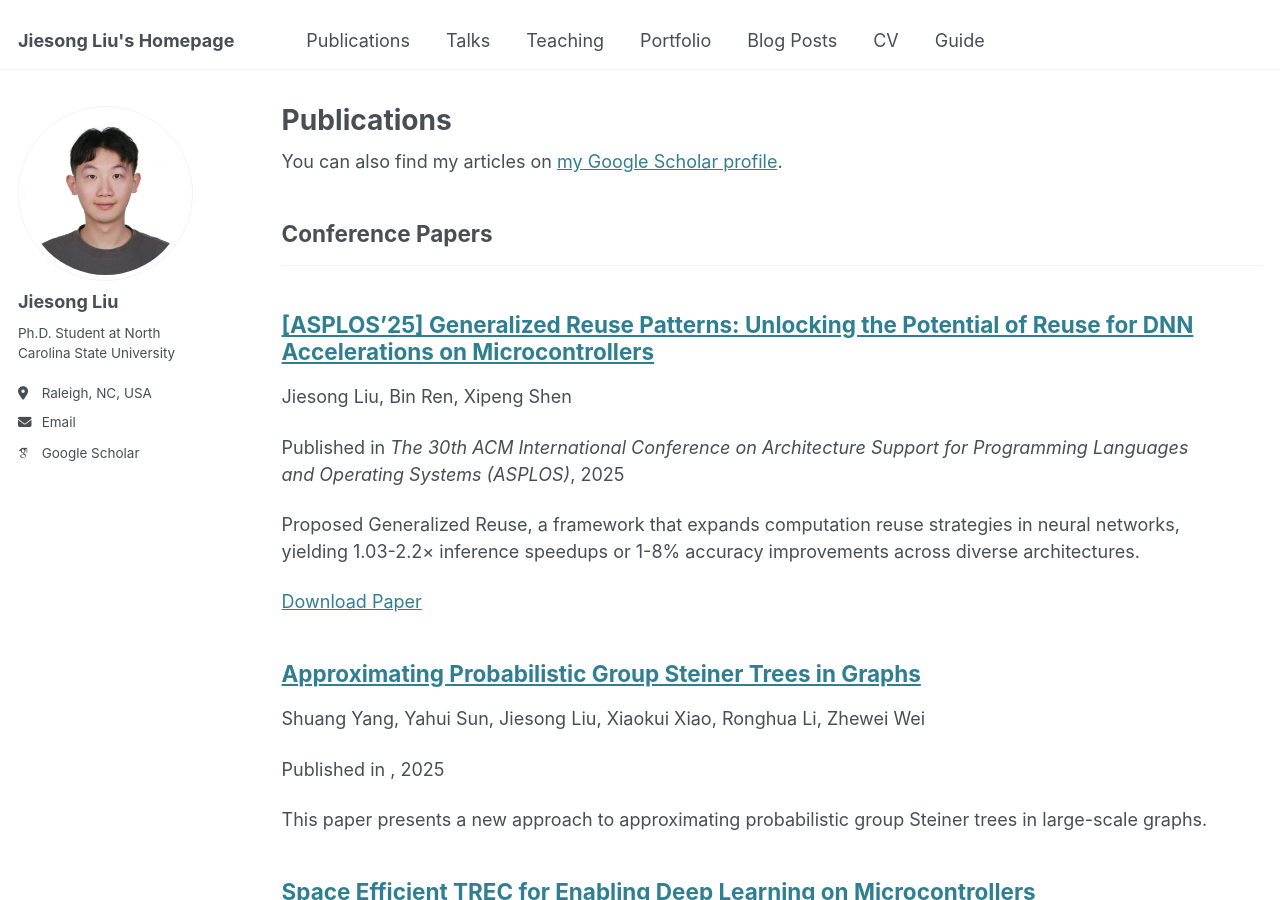
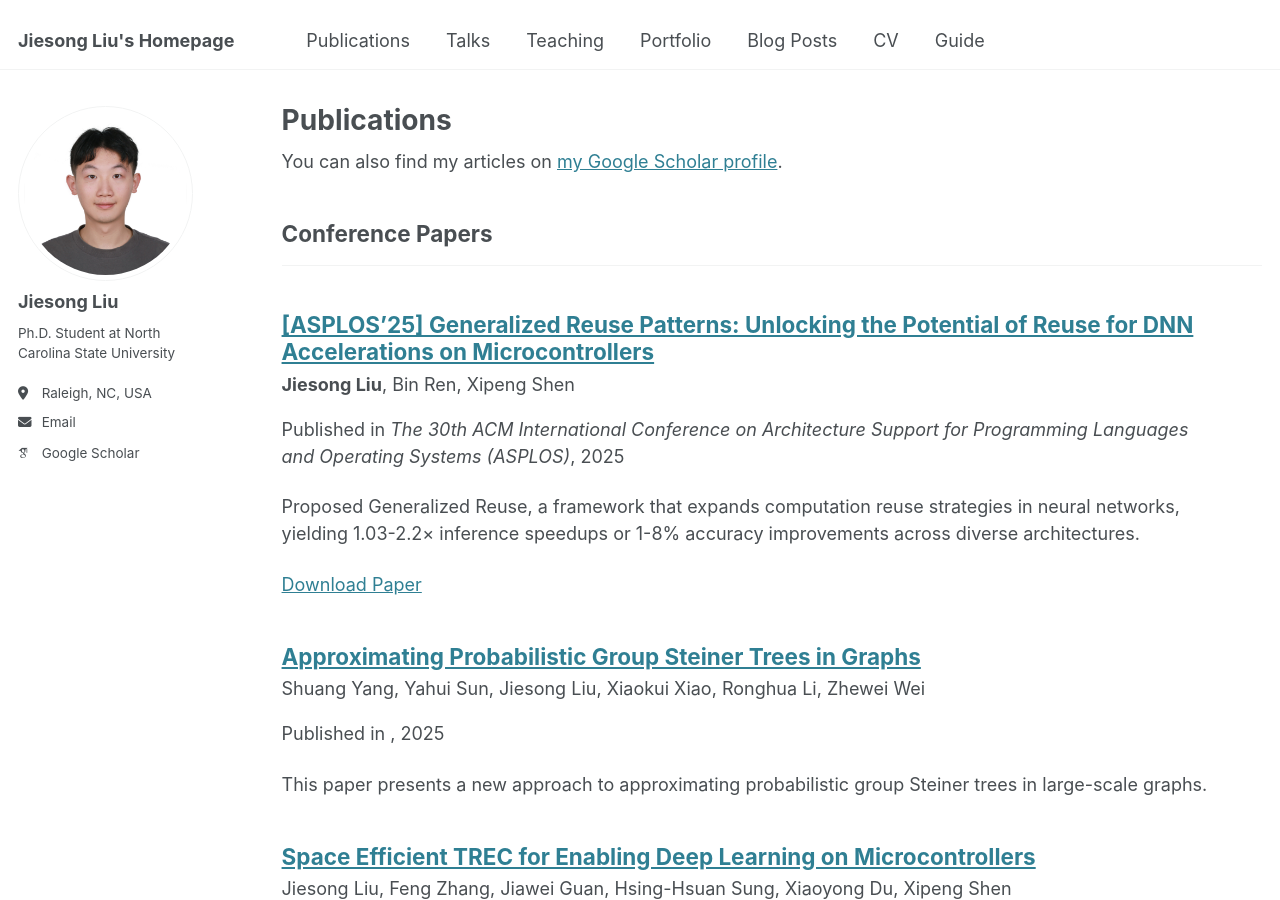
Before and after one commit to Fred1031/Fred1031.github.io, a Jekyll site: the page built from _pages/publications.html, in a window 1280 px wide and 900 px high. Built offline with Jekyll 4.4.1, drawn with Linux system fonts in a browser that asks for light colours; some web fonts are replaced.

Commit message:
Update archive-single.html

```diff
--- a/_includes/archive-single.html
+++ b/_includes/archive-single.html
@@ -34,10 +34,20 @@
       {% endif %}
     </h2>
 
-    {% if post.authors %}
-      <p><strong></strong> {{ post.authors | join: ", " }}</p>
+  {% if post.authors %}
+      {% for author in post.authors %}
+        {% if author == "Jiesong Liu" %}
+          <strong>{{ author }}</strong>{% unless forloop.last %}, {% endunless %}
+        {% else %}
+          {{ author }}{% unless forloop.last %}, {% endunless %}
+        {% endif %}
+      {% endfor %}
     {% elsif post.author %}
-      <p><strong>Author:</strong> {{ post.author }}</p>
+      {% if post.author == "Jiesong Liu" %}
+        <strong>{{ post.author }}</strong>
+      {% else %}
+        {{ post.author }}
+      {% endif %}
     {% endif %}
 
     {% if post.read_time %}
```
